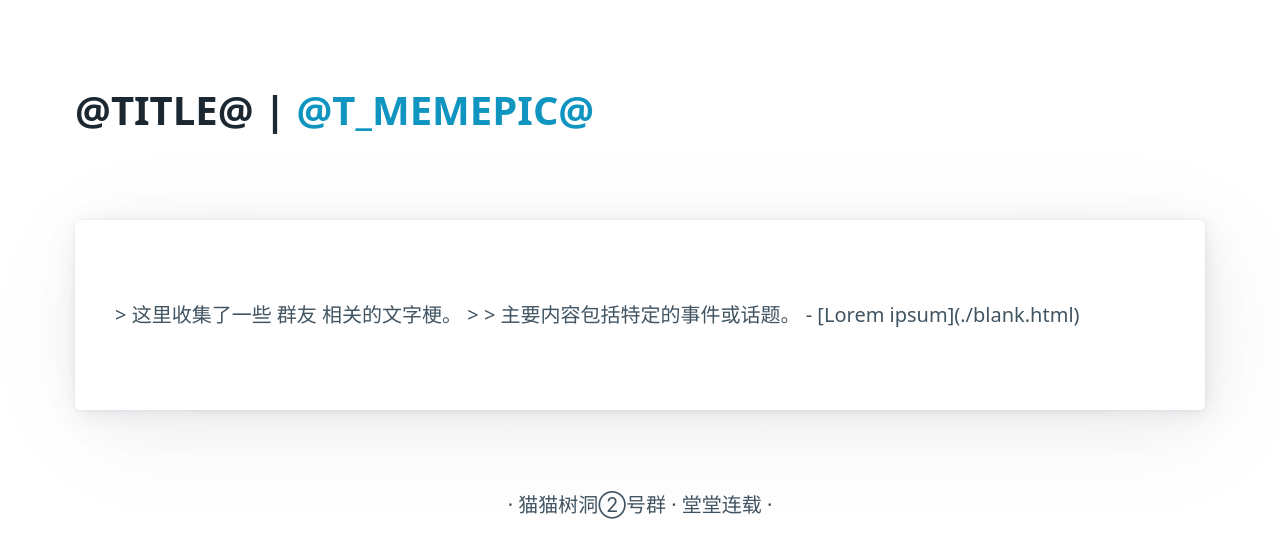
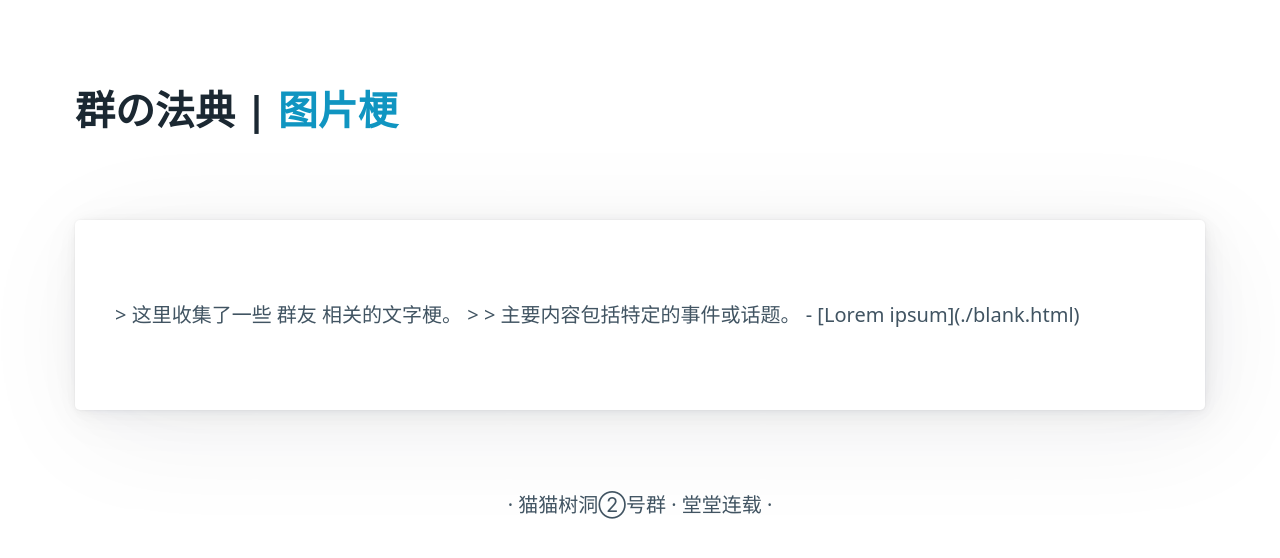
Before and after one commit to FrostN0v0/meme4u, a plain HTML site: page text/index.html in a window 1280 px wide. Drawn offline with nearby package versions, Linux system fonts and the light colour scheme; files that its build step writes are made by us from their sources.

Commit message:
fix textpage

```diff
--- a/text/index.html
+++ b/text/index.html
@@ -5,7 +5,7 @@
     <meta charset="utf-8">
     <meta http-equiv="X-UA-Compatible" content="IE=edge">
     <meta name="viewport" content="width=device-width, initial-scale=1">
-    <meta name="description" content="@DESC@">
+    <meta name="description" content="典狱长？来入典了">
     <link rel="icon" href="./static/favicon.ico">
     <title>群の法典 | 典狱长？来入典了</title>
     <link rel="stylesheet" href="https://cdn.jsdelivr.net/npm/@picocss/pico@1.5.0/css/pico.min.css">
@@ -19,7 +19,7 @@
 
 <body>
     <main class="container">
-        <h1>@TITLE@ | <a href="/">@T_MEMEPIC@</a></h1>
+        <h1>群の法典 | <a href="/">图片梗</a></h1>
         <h5 id="description"></h5>
         <article id="view">
             <github-md>
```
Also changed, not shown: 1 other file.
